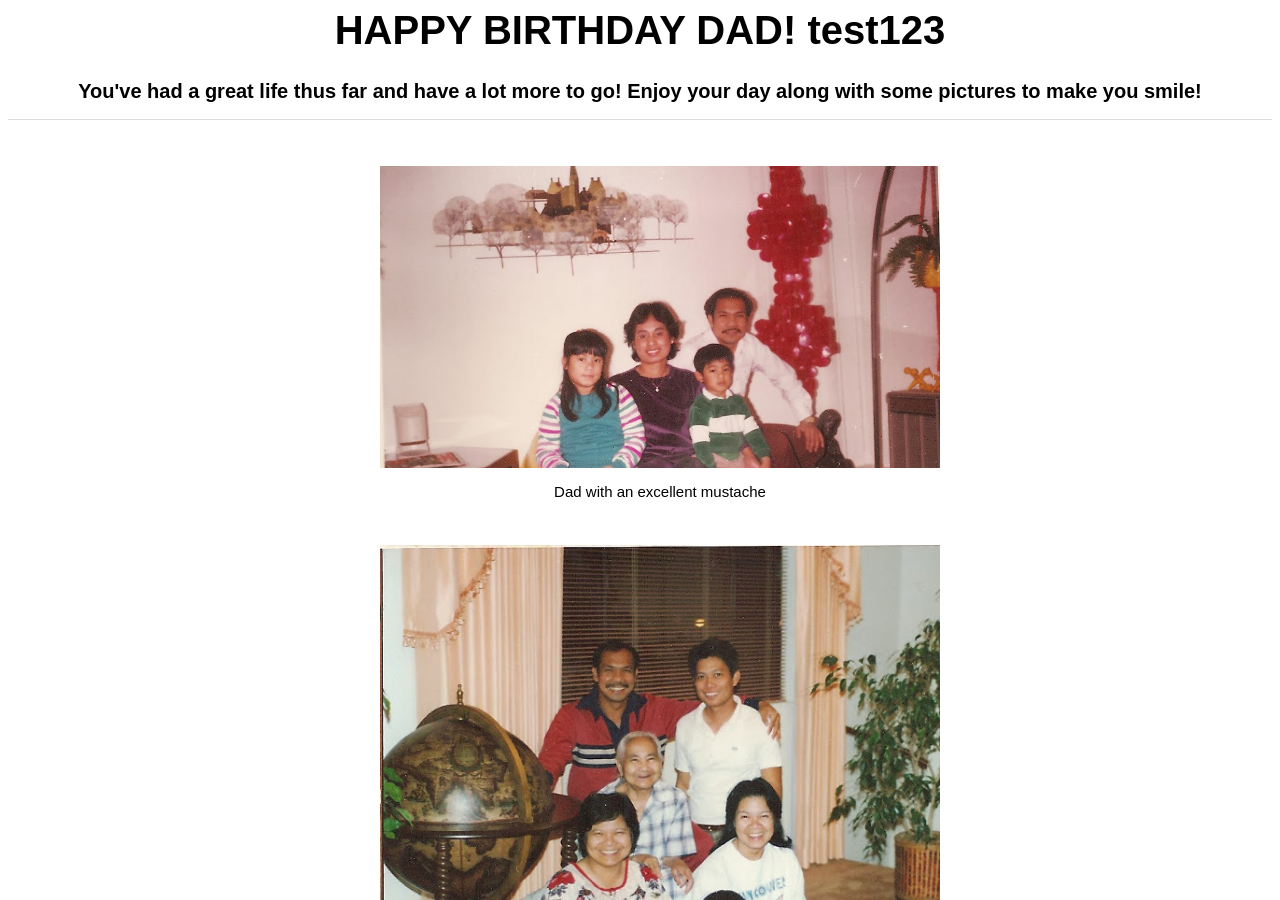
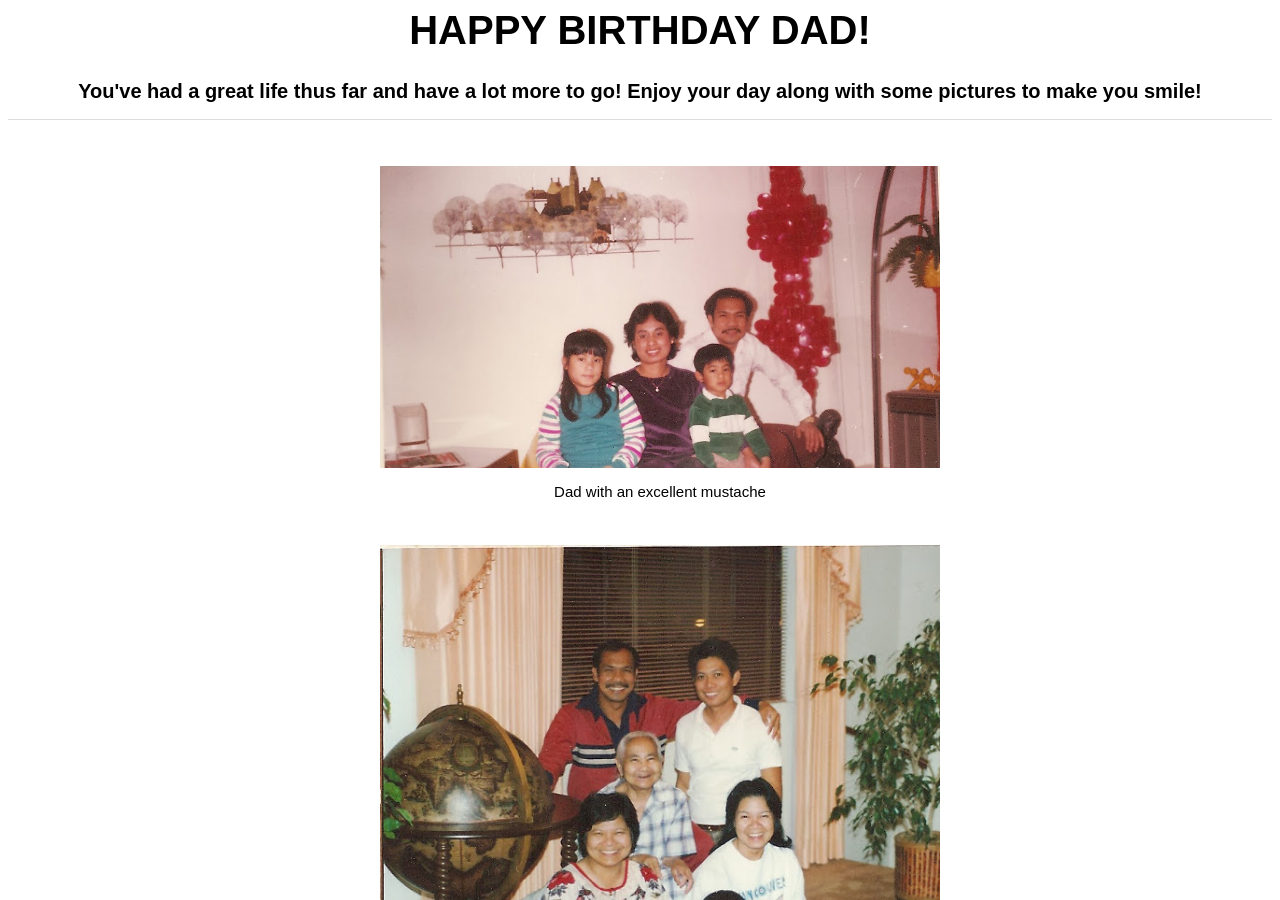
Before and after one commit to inthewhale/inthewhale.github.io, a Jekyll site: the page dad70/index.html, which Jekyll copies as it is, in a window 1280 px wide and 900 px high. Built offline with Jekyll 4.4.1, drawn with Linux system fonts in a browser that asks for light colours.

Commit message:
Revert "testing index add"
This reverts commit f6feff850ba0584ea4d6a7c19599f2ea0a5488b7.

```diff
--- a/dad70/index.html
+++ b/dad70/index.html
@@ -6,7 +6,7 @@
 	<body oncontextmenu="return false">
 
 	<div class="greeting">
-		<h1> HAPPY BIRTHDAY DAD! test123 </h1>
+		<h1> HAPPY BIRTHDAY DAD! </h1>
 		<h2> You've had a great life thus far and have a lot more to go! Enjoy your day along with some pictures to make you smile! </h2>
 	</div>
 
```
